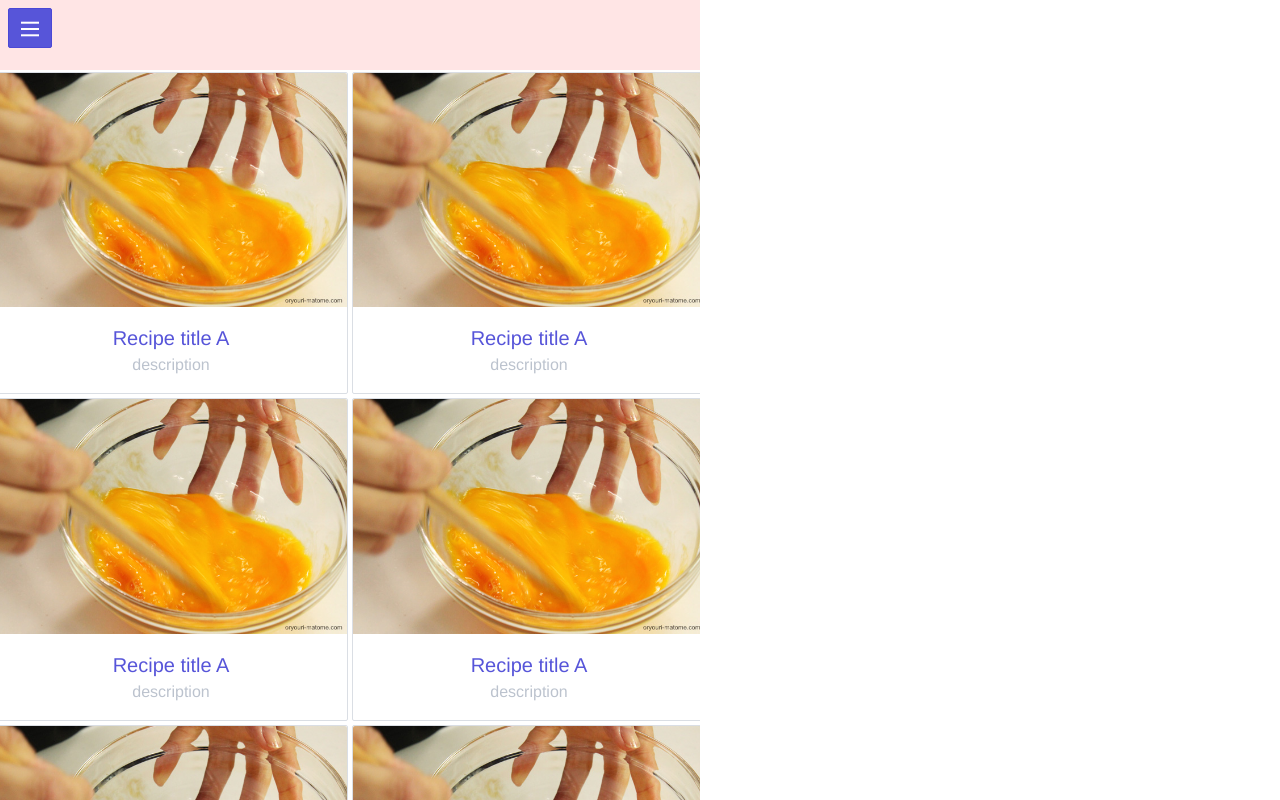
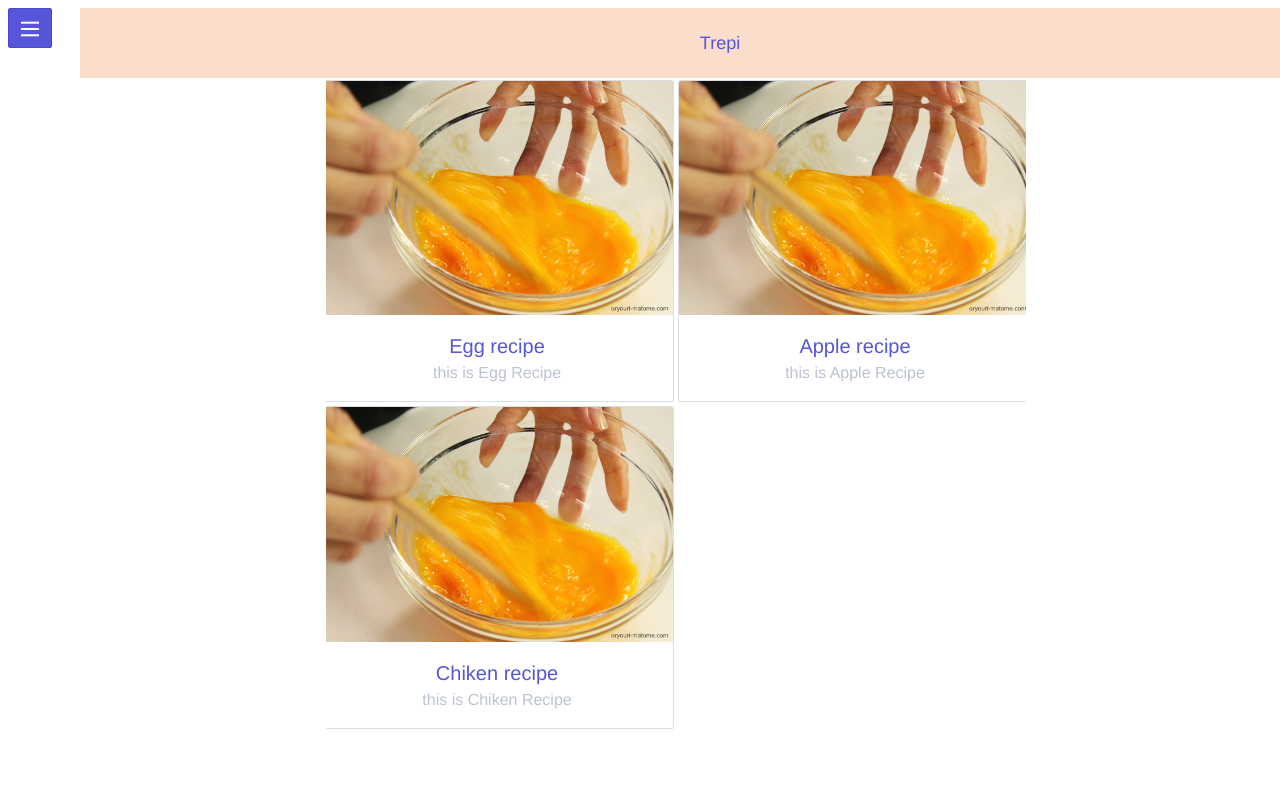
Before and after one commit to shuent/trepi-v01, a Vue app: page /#/home in a window 1280 px wide. Shown: the top 800 px of the page. Built offline with nearby package versions, Linux system fonts and the light colour scheme.

Commit message:
issue navbar

```diff
--- a/src/App.vue
+++ b/src/App.vue
@@ -8,9 +8,12 @@
     <div class="off-canvas-sidebar">
       <Sidebar />
     </div>
-    <div class="off-canvas-body">
-      <div id="navbar">
-      </div>
+    <div class="off-canvas-content">
+      <header id="navbar" class="navbar">
+        <section class="navbar-center">
+          <a href="#" class="navbar-brand">Trepi</a>
+        </section>
+      </header>
       <div id="main">
         <router-view/>
       </div>
@@ -40,10 +43,11 @@ export default {
 
 #navbar {
   height: 3.5rem;
-  opacity: 0.1;
-  background: red;
-  margin: auto;
+  background-color: rgba(232, 86, 0, .2);
+  margin: 0 auto;
   width: 100%;
+  position: fixed;
+  padding: 10px;
 
 }
 
@@ -51,9 +55,18 @@ export default {
   text-align: center;
   max-width: 700px;
   margin: auto;
+  margin-top: 3.5rem;
   overflow-y: auto;
   height: 100%;
 
 }
 
+.off-canvas .off-canvas-content{
+  padding: 0;
+}
+
+.navbar .navbar-center {
+  margin: auto;
+}
+
 </style>
--- a/src/components/Home.vue
+++ b/src/components/Home.vue
@@ -5,17 +5,19 @@
 <!-- <div id="recipe-card" class="column col-6"> -->
 
 
-<div v-for="i in 10" id="recipe-card" class="column col-6">
+<div v-for="recipe in recipes" id="recipe-card" class="column col-6">
   <div class="card">
-    <router-link :to="{ name: 'Show', params: { recipe_title } }">
+    <router-link :to="{ name: 'Show', params:{} }">
       <div class="card-image">
           <img src="../assets/img/003.jpg" class="img-responsive">
       </div>
       <div class="card-header">
         <div class="card-title h5">
-          {{ recipe_title }}
+          {{ recipe.title }}
         </div>
-        <div class="card-subtitle text-gray">description</div>
+        <div class="card-subtitle text-gray">
+          {{recipe.description}}
+        </div>
       </div>
     </router-link>
   </div>
@@ -27,10 +29,38 @@
 </template>
 
 <script>
+
+
+// mock Recipe class
+// this to Firestore
+class Recipe {
+  constructor(title, description, imgurl) {
+    this.title = title;
+    this.description = description;
+    this.imgurl = imgurl;
+  }
+}
+
+let recipe1 = new Recipe('Egg recipe', 'this is Egg Recipe', '003')
+let recipe2 = new Recipe('Apple recipe', 'this is Apple Recipe', 'B')
+let recipe3 = new Recipe('Chiken recipe', 'this is Chiken Recipe', 'buses')
+//mock end
+
+
 export default {
   data() {
     return {
-      recipe_title: "Recipe title A"
+      recipes: [
+        recipe1,recipe2,recipe3
+        // { recipe: recipe1 },
+        // { recipe: recipe2 },
+        // { recipe: recipe3 },
+      ]
+    }
+  },
+  methods: {
+    imgsrc(url) {
+      return "../assets/img/" + url
     }
   }
 }
```
